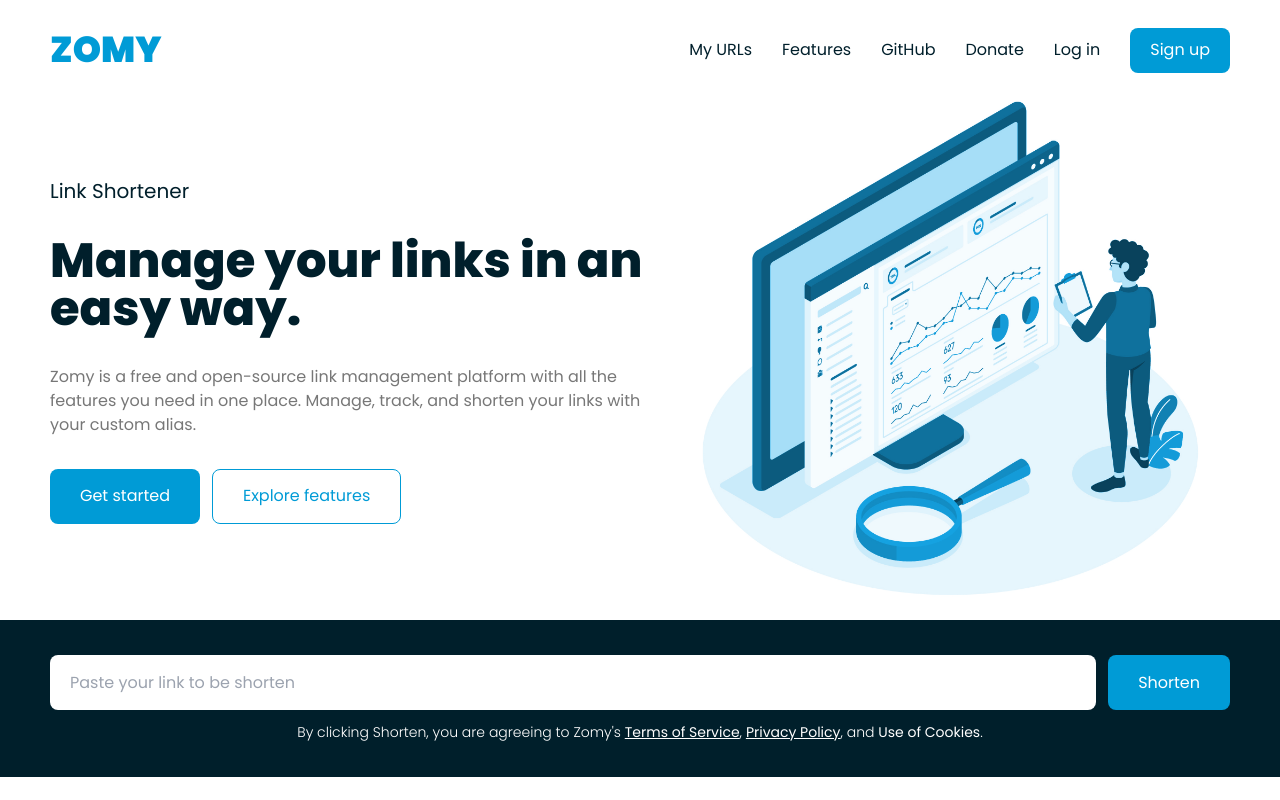
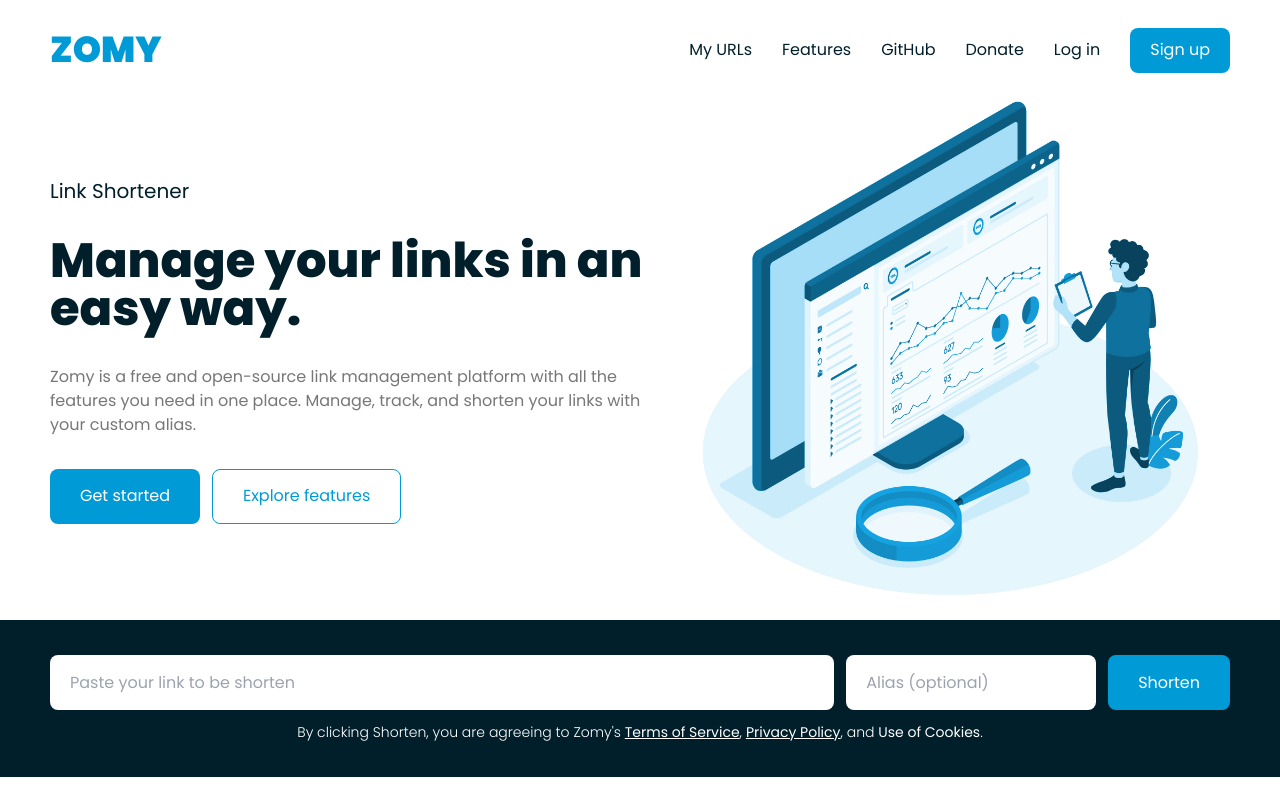
Before and after one commit to zomeru/zomink, a Next.js app: page / in a window 1280 px wide. Shown: the top 800 px of the page. Built offline with nearby package versions, Linux system fonts and the light colour scheme.

Commit message:
Added alias field

```diff
--- a/src/components/_pages/landing/ShortenField/index.tsx
+++ b/src/components/_pages/landing/ShortenField/index.tsx
@@ -4,6 +4,7 @@
 
 const ShortenField = () => {
   const [link, setLink] = useState('');
+  const [alias, setAlias] = useState('');
 
   const handleShortenLink = async (e: React.FormEvent) => {
     e.preventDefault();
@@ -48,6 +49,13 @@
             value={link}
             onChange={(e) => setLink(e.target.value)}
           />
+          <input
+            type='text'
+            className='w-[250px] rounded-lg px-5 outline-none'
+            placeholder='Alias (optional)'
+            value={alias}
+            onChange={(e) => setAlias(e.target.value)}
+          />
           <button type='submit' className='btn-primary-lg'>
             Shorten
           </button>
```
